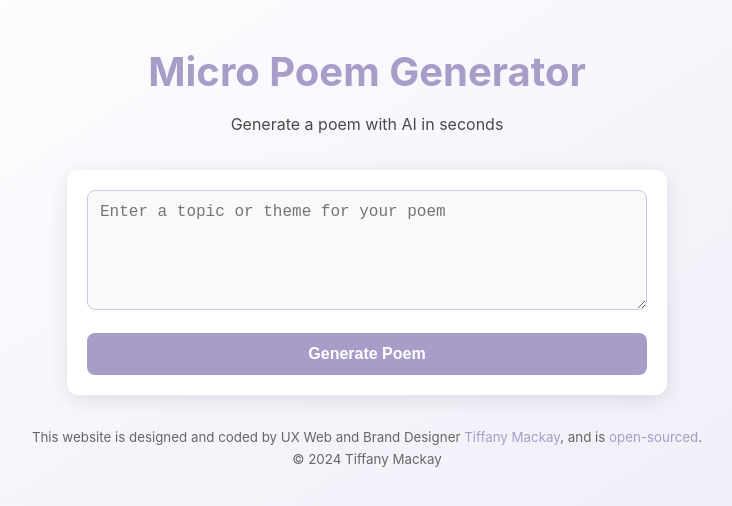
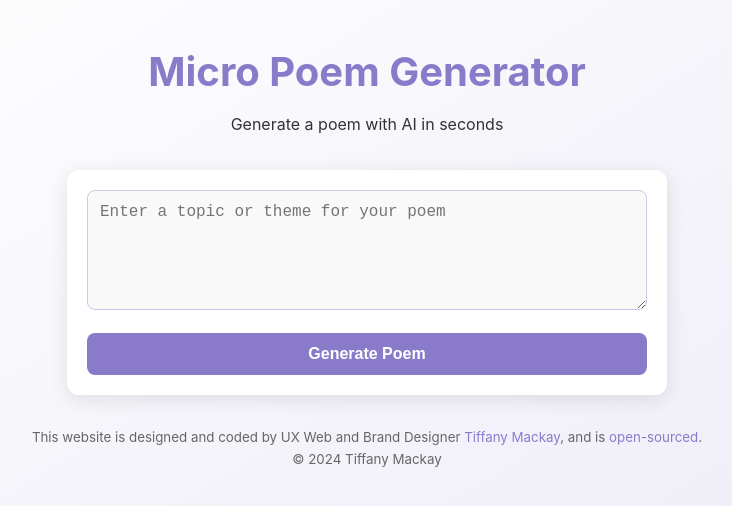
Before and after one commit to tiffanymackay/micro-poem-generator, a React (Create React App) app: page / in a window 1280 px wide. Shown: the top 506 px of the page, without its empty margins (273-1005 px from the left). Built offline with nearby package versions, Linux system fonts and the light colour scheme.

Commit message:
Improve accessibility

```diff
--- a/src/App.css
+++ b/src/App.css
@@ -1,7 +1,7 @@
 :root {
-  --primary-color: #a89dc8;
+  --primary-color: #8a7bca;
   --background-color: #f5f5f5;
-  --text-color: #4a4a4a;
+  --text-color: #333333;
   --border-color: #d1c4e9;
   --shadow-color: rgba(0, 0, 0, 0.1);
   --gradient-background: linear-gradient(to bottom right, #ffffff, #eae7f5);
```
Also changed, not shown: 6 other files (tests, documents, lock files or other folders).
